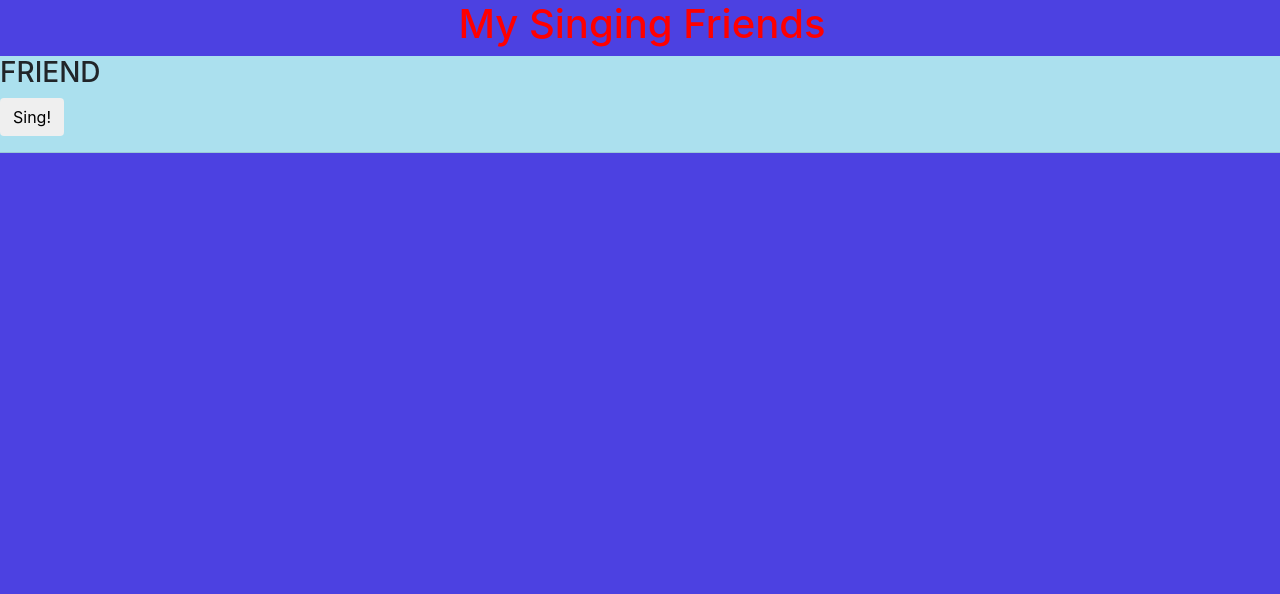
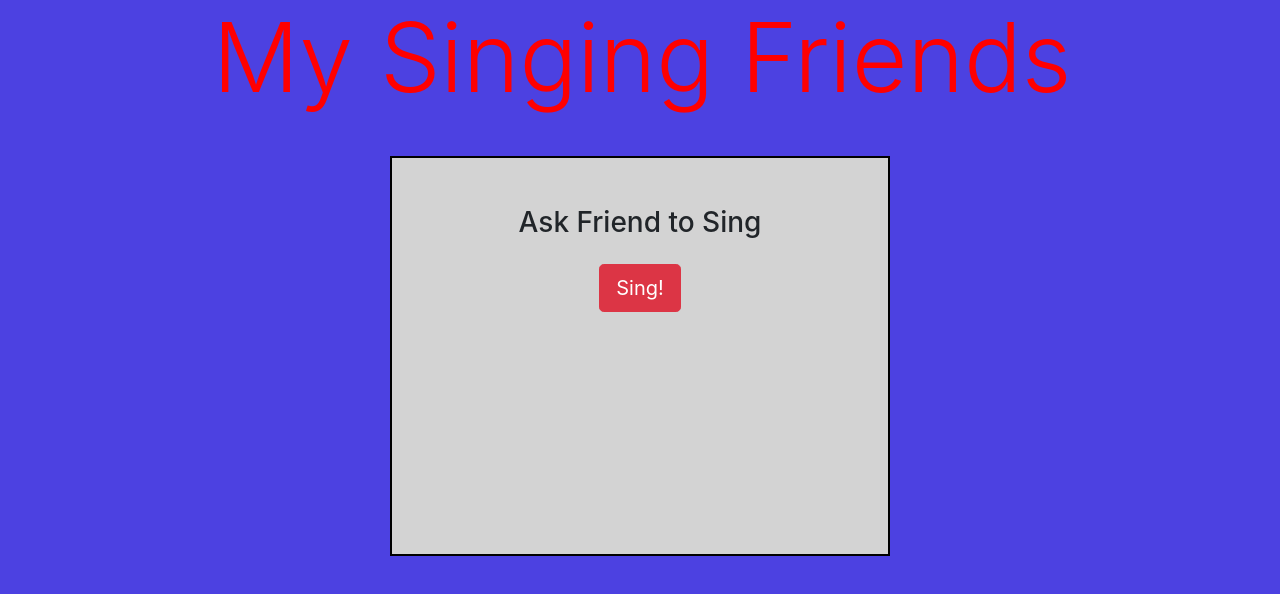
Before and after one commit to Jhead45/99-lines-of-code-part2, a plain HTML site: page index.html in a window 1280 px wide. Drawn offline with nearby package versions, Linux system fonts and the light colour scheme.

Commit message:
Added styling

```diff
--- a/index.html
+++ b/index.html
@@ -12,16 +12,16 @@
 </head>
 
 <body>
+    <div class='d-flex flex-column justify-content-center'>
+            <h1 class="display-1 text-center ml-1 d-block">My Singing Friends</h1><hr />
+        <div class='d-flex flex-column' id='theBox'>
 
-
-    <h1 class="text-center ml-1">My Singing Friends</h1>
-    <div class="friend">
-        <h3>Friend</h3>
-        <button class="btn" type="button">Sing!</button>
-        <hr />
+            <div class='mt-5 text-center'>
+            <h3>Ask Friend to Sing</h3>
+            <button class="btn btn-danger btn-lg mt-3" type="button">Sing!</button>
+        </div>
 
     </div>
-
 
 
 
--- a/styles.css
+++ b/styles.css
@@ -6,9 +6,22 @@ h1 {
     color: red;
 }
 
-.friend {
-    background-color: rgb(171, 224, 238);
+
+
+#theBox {
+    height: 400px;
+    width: 500px;
+    align-self: center;
+    background-color: lightgray;
+    border: 2px solid black;
+
 }
-.friend h3{
-    text-transform: uppercase;
+
+p {
+    text-align: center;
+    color: red;
 }
+
+h2 {
+    color: red;
+}
```
